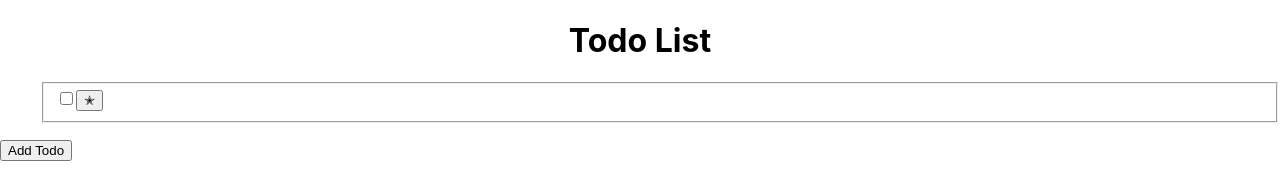
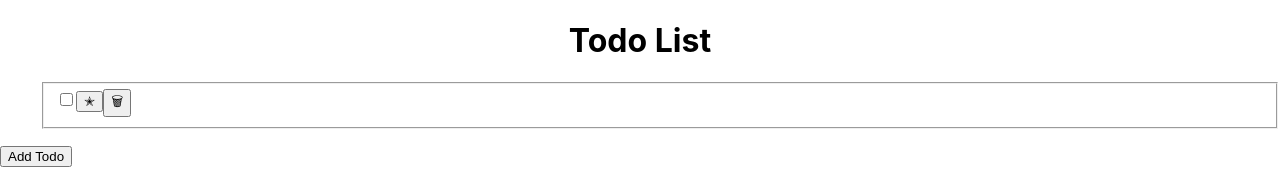
Before and after one commit to sanchis/todo-app-react, a React (Create React App) app: page / in a window 1280 px wide. Both pictures are taken after a click on the button "Add Todo". Shown: the top 179 px of the page. Built offline with nearby package versions, Linux system fonts and the light colour scheme.

Commit message:
add delete test and component

```diff
--- a/src/TodoList/components/TodoItem/index.jsx
+++ b/src/TodoList/components/TodoItem/index.jsx
@@ -7,7 +7,7 @@ export default function TodoItem ({
   onChangeFav = (e) => {},
   onDelete = (e) => {}
 }) {
-  const { updateTodo } = useContext(TodosContext)
+  const { updateTodo, deleteTodo } = useContext(TodosContext)
 
   function handleChangeCheckBox () {
     const itemToUpdate = { ...item }
@@ -23,6 +23,11 @@ export default function TodoItem ({
     updateTodo(itemToUpdate)
   }
 
+  function handleDelete () {
+    onDelete(item)
+    deleteTodo(item)
+  }
+
   return (
     <fieldset>
       <input
@@ -34,6 +39,7 @@ export default function TodoItem ({
       />
       <button data-testid='favButton' value={item.fav} onClick={handleChangeFav}>{item.fav ? '⭐️' : '✭'}</button>
       <span data-testid='name'>{item.name}</span>
+      <button data-testid='deleteButton' onClick={handleDelete}>🗑</button>
     </fieldset>
   )
 }
--- a/src/TodoList/context/TodosContext.jsx
+++ b/src/TodoList/context/TodosContext.jsx
@@ -35,7 +35,7 @@ export function TodosContextProvider ({ children }) {
   }
 
   function deleteTodo (todo) {
-    setTodos(todos => todos.filter(todoFilter => todoFilter.name !== todo.name))
+    setTodos(todos => todos.filter(todoFilter => todoFilter.id !== todo.id))
   }
 
   return (
```
Also changed, not shown: 1 other file (tests, documents, lock files or other folders).
